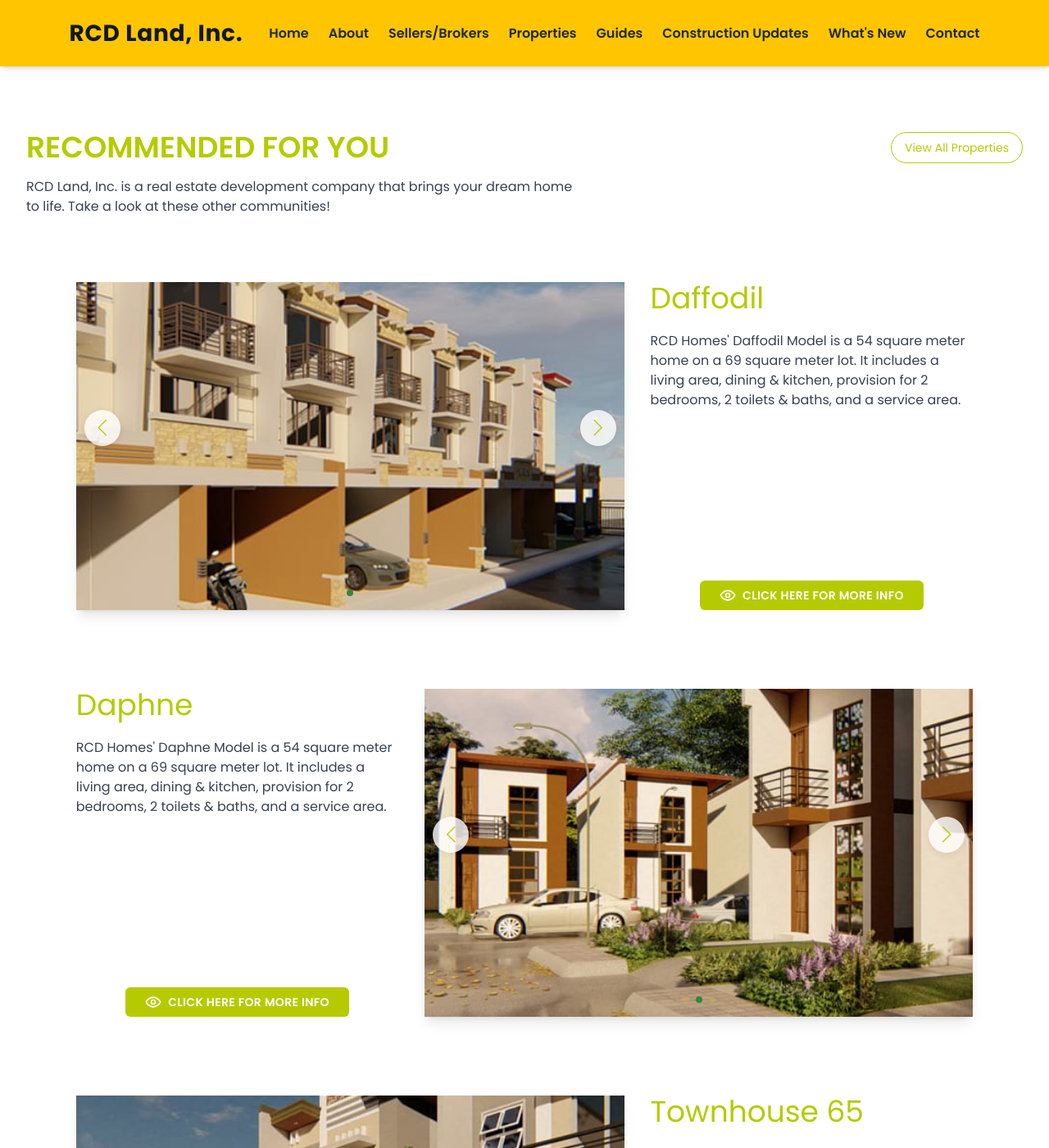
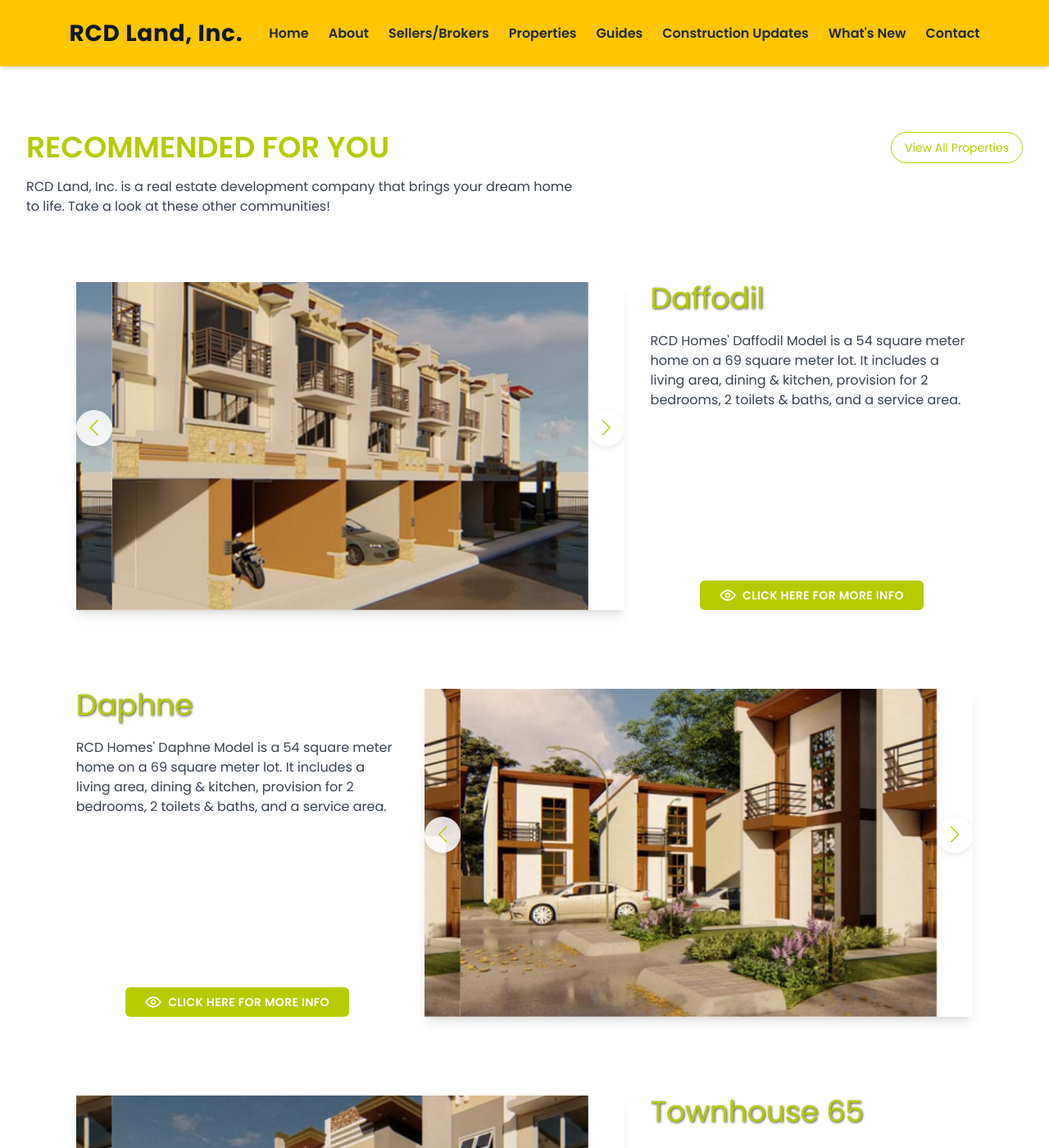
Before and after one commit to renrengabas/rcdland.com, a Jekyll site: the page built from new-properties/index.html, in a window 1280 px wide and 1400 px high. Shown: the whole window at 82% size. Built offline with Jekyll 4.4.1, drawn with Linux system fonts in a browser that asks for light colours; nearby versions of some CDN libraries.

Commit message:
updated index.html for mainpage
-updated carousel effects
-updated the text

```diff
--- a/new-properties/index.html
+++ b/new-properties/index.html
@@ -8,52 +8,64 @@
 <link rel="stylesheet" href="https://cdn.jsdelivr.net/npm/swiper@11/swiper-bundle.min.css" />
 
 <style>
-/* Carousel effect like phirstparkhomes.com */
     .swiper {
-    overflow: visible !important;
         width: 100%;
         height: 100%;
+        padding-left: 44px;
+        padding-right: 44px;
+        box-sizing: border-box;
     }
+
     .swiper-wrapper {
         align-items: center;
     }
+
     .swiper-slide {
-    transition: filter 0.4s, transform 0.4s;
-    filter: blur(0) brightness(1);
-    transform: scale(1);
-    z-index: 1;
+        position: relative;
+        display: flex;
+        align-items: center;
+        justify-content: center;
     }
-.swiper-slide-next,
-.swiper-slide-prev {
-    filter: blur(6px) brightness(0.85) !important;
-    transform: scale(0.92) !important;
-    z-index: 2;
+
+    .swiper-slide img {
+        width: 100%;
+        height: 100%;
+        object-fit: cover;
     }
-.swiper-slide-active {
-    filter: none !important;
-    transform: scale(1.05) !important;
-    z-index: 3;
-}
+
     .swiper-button-next,
     .swiper-button-prev {
         color: #B5CB00;
-    background: rgba(255, 255, 255, 0.8);
+        background: rgba(255, 255, 255, 0.85);
         border-radius: 50%;
         width: 44px;
         height: 44px;
+        position: absolute;
         top: 50%;
         transform: translateY(-50%);
-    box-shadow: 0 2px 8px rgba(0, 0, 0, 0.08);
+        box-shadow: 0 2px 8px rgba(0, 0, 0, 0.10);
         z-index: 10;
+        transition: background 0.2s, color 0.2s;
     }
+
+    .swiper-button-prev {
+        left: 0;
+    }
+
+    .swiper-button-next {
+        right: 0;
+    }
+
+    .swiper-button-next:hover,
+    .swiper-button-prev:hover {
+        background: #B5CB00;
+        color: #fff;
+    }
+
     .swiper-button-next:after,
     .swiper-button-prev:after {
         font-size: 20px;
     }
-.swiper-pagination-bullets {
-    bottom: 10px !important;
-}
-
 </style>
 
 <section class="bg-white py-16 mt-24">
@@ -66,14 +78,15 @@
                 View All Properties
             </a>
         </div>
-        <p class="max-w-2xl text-gray-700 mb-20 text-left">
+        <p class="max-w-2xl text-base text-gray-700 mb-20 text-left">
             RCD Land, Inc. is a real estate development company that brings your dream home to life. Take a look at
             these other communities!
         </p>
 
         <!-- Card 1: Image Carousel left, text right -->
         <div class="w-full flex items-center mb-24 justify-center">
-            <div class="shrink-0 w-[55%] h-[400px] flex justify-center items-center relative overflow-hidden shadow-lg bg-white cursor-pointer max-w-4xl">
+            <div
+                class="shrink-0 w-[55%] h-[400px] flex justify-center items-center relative overflow-hidden shadow-lg bg-white cursor-pointer max-w-4xl">
                 <!-- Swiper for Card 1 -->
                 <div class="swiper card-swiper-1 w-full h-full">
                     <div class="swiper-wrapper">
@@ -93,13 +106,14 @@
                     </div>
                     <div class="swiper-button-next"></div>
                     <div class="swiper-button-prev"></div>
-                    <div class="swiper-pagination"></div>
+
                 </div>
             </div>
             <div class="w-[35%] pl-8 flex flex-col h-[400px] justify-between">
                 <div>
-                    <h3 class="text-[#B5CB00] text-4xl mb-5">Daffodil</h3>
-                    <p class="text-gray-700 mb-4">RCD Homes' Daffodil Model is a 54 square meter home on a 69 square
+                    <h3 class="text-[#B5CB00] text-4xl text-shadow  mb-5">Daffodil</h3>
+                    <p class="text-base text-gray-700 mb-4">RCD Homes' Daffodil Model is a 54 square meter home on a 69
+                        square
                         meter lot. It includes a living area, dining & kitchen, provision for 2 bedrooms, 2 toilets &
                         baths, and a service area.</p>
                 </div>
@@ -120,7 +134,7 @@
         <div class="w-full flex items-center mb-24 justify-center">
             <div class="w-[35%] pr-8 flex flex-col h-[400px] justify-between">
                 <div>
-                    <h3 class="text-[#B5CB00] text-4xl mb-5">Daphne</h3>
+                    <h3 class="text-[#B5CB00] text-4xl text-shadow  mb-5">Daphne</h3>
                     <p class="text-gray-700 mb-4">RCD Homes' Daphne Model is a 54 square meter home on a 69 square meter
                         lot. It includes a living area, dining & kitchen, provision for 2 bedrooms, 2 toilets & baths,
                         and a service area.</p>
@@ -136,7 +150,8 @@
                     CLICK HERE FOR MORE INFO
                 </a>
             </div>
-            <div class="shrink-0 w-[55%] h-[400px] flex justify-center items-center relative overflow-hidden shadow-lg bg-white cursor-pointer max-w-4xl">
+            <div
+                class="shrink-0 w-[55%] h-[400px] flex justify-center items-center relative overflow-hidden shadow-lg bg-white cursor-pointer max-w-4xl">
                 <!-- Swiper for Card 2 -->
                 <div class="swiper card-swiper-2 w-full h-full">
                     <div class="swiper-wrapper">
@@ -156,14 +171,15 @@
                     </div>
                     <div class="swiper-button-next"></div>
                     <div class="swiper-button-prev"></div>
-                    <div class="swiper-pagination"></div>
+
                 </div>
             </div>
         </div>
 
         <!-- Card 3: Image Carousel left, text right -->
         <div class="w-full flex items-center mb-24 justify-center">
-            <div class="shrink-0 w-[55%] h-[400px] flex justify-center items-center relative overflow-hidden shadow-lg bg-white cursor-pointer max-w-4xl">
+            <div
+                class="shrink-0 w-[55%] h-[400px] flex justify-center items-center relative overflow-hidden shadow-lg bg-white cursor-pointer max-w-4xl">
                 <!-- Swiper for Card 3 -->
                 <div class="swiper card-swiper-3 w-full h-full">
                     <div class="swiper-wrapper">
@@ -183,12 +199,12 @@
                     </div>
                     <div class="swiper-button-next"></div>
                     <div class="swiper-button-prev"></div>
-                    <div class="swiper-pagination"></div>
+
                 </div>
             </div>
             <div class="w-[35%] pl-8 flex flex-col h-[400px] justify-between">
                 <div>
-                    <h3 class="text-[#B5CB00] text-4xl mb-5">Townhouse 65</h3>
+                    <h3 class="text-[#B5CB00] text-4xl text-shadow  mb-5">Townhouse 65</h3>
                     <p class="text-gray-700 mb-4">RCD Homes' Townhouse 65 Model is a 65 square meter home on a 40 square
                         meter lot. It includes a living area, dining & kitchen, provision for 2 bedrooms, 2 toilet &
                         baths, 1 car garage, and a service area.</p>
@@ -210,7 +226,7 @@
         <div class="w-full flex items-center mb-24 justify-center">
             <div class="w-[35%] pr-8 flex flex-col h-[400px] justify-between">
                 <div>
-                    <h3 class="text-[#B5CB00] text-4xl mb-5">Townhouse 47</h3>
+                    <h3 class="text-[#B5CB00] text-4xl text-shadow mb-5">Townhouse 47</h3>
                     <p class="text-gray-700 mb-4">RCD Homes' Townhouse 47 Model is a 47 square meter home on a 40 square
                         meter lot. It includes a living area, dining & kitchen, provision for 2 bedrooms, 1 toilet &
                         bath, and a service area.</p>
@@ -226,7 +242,8 @@
                     CLICK HERE FOR MORE INFO
                 </a>
             </div>
-            <div class="shrink-0 w-[55%] h-[400px] flex justify-center items-center relative overflow-hidden shadow-lg bg-white cursor-pointer max-w-4xl">
+            <div
+                class="shrink-0 w-[55%] h-[400px] flex justify-center items-center relative overflow-hidden shadow-lg bg-white cursor-pointer max-w-4xl">
                 <!-- Swiper for Card 4 -->
                 <div class="swiper card-swiper-4 w-full h-full">
                     <div class="swiper-wrapper">
@@ -242,11 +259,12 @@
                             <img src="../assets/img/main-src-imgs/properties-grid/rrh-nor.jpg"
                                 alt="RCD Royale Homes Bulacan 1" class="w-full h-full object-cover" />
                         </div>
+
                         <!-- Add more slides as needed -->
                     </div>
                     <div class="swiper-button-next"></div>
                     <div class="swiper-button-prev"></div>
-                    <div class="swiper-pagination"></div>
+
                 </div>
             </div>
         </div>
```
Also changed, not shown: other parts of new-properties/index.html (+7 -10 lines). Lines whose indentation alone changed are shown as unchanged.
